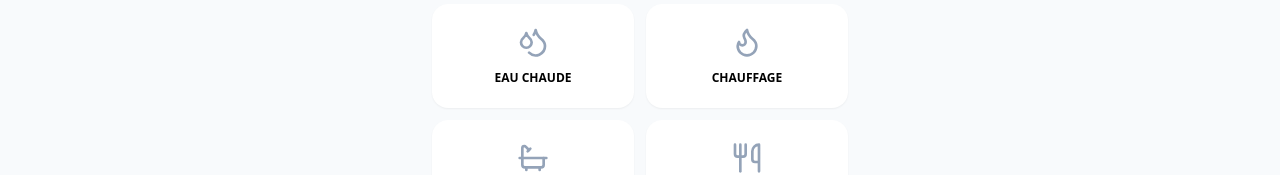
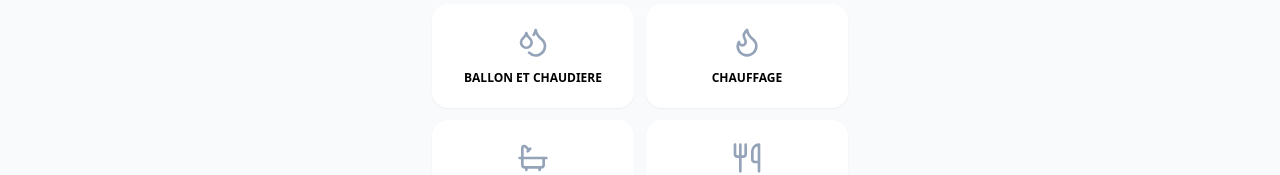
Before and after one commit to NicolasSendid/French-Plomberie, a Next.js app: page / in a window 1280 px wide. Shown: the part 136-311 px from the top of the page. Built offline with nearby package versions, Linux system fonts and the light colour scheme.

Commit message:
Update page.tsx

```diff
--- a/app/page.tsx
+++ b/app/page.tsx
@@ -27,7 +27,7 @@ export default function Home() {
   };
 
   const prestationsList = [
-    { id: 'Eau Chaude', icon: <Droplets size={32} /> },
+    { id: 'Ballon et chaudiere', icon: <Droplets size={32} /> },
     { id: 'Chauffage', icon: <Flame size={32} /> },
     { id: 'Salle de bains', icon: <Bath size={32} /> },
     { id: 'Cuisine', icon: <Utensils size={32} /> },
```
